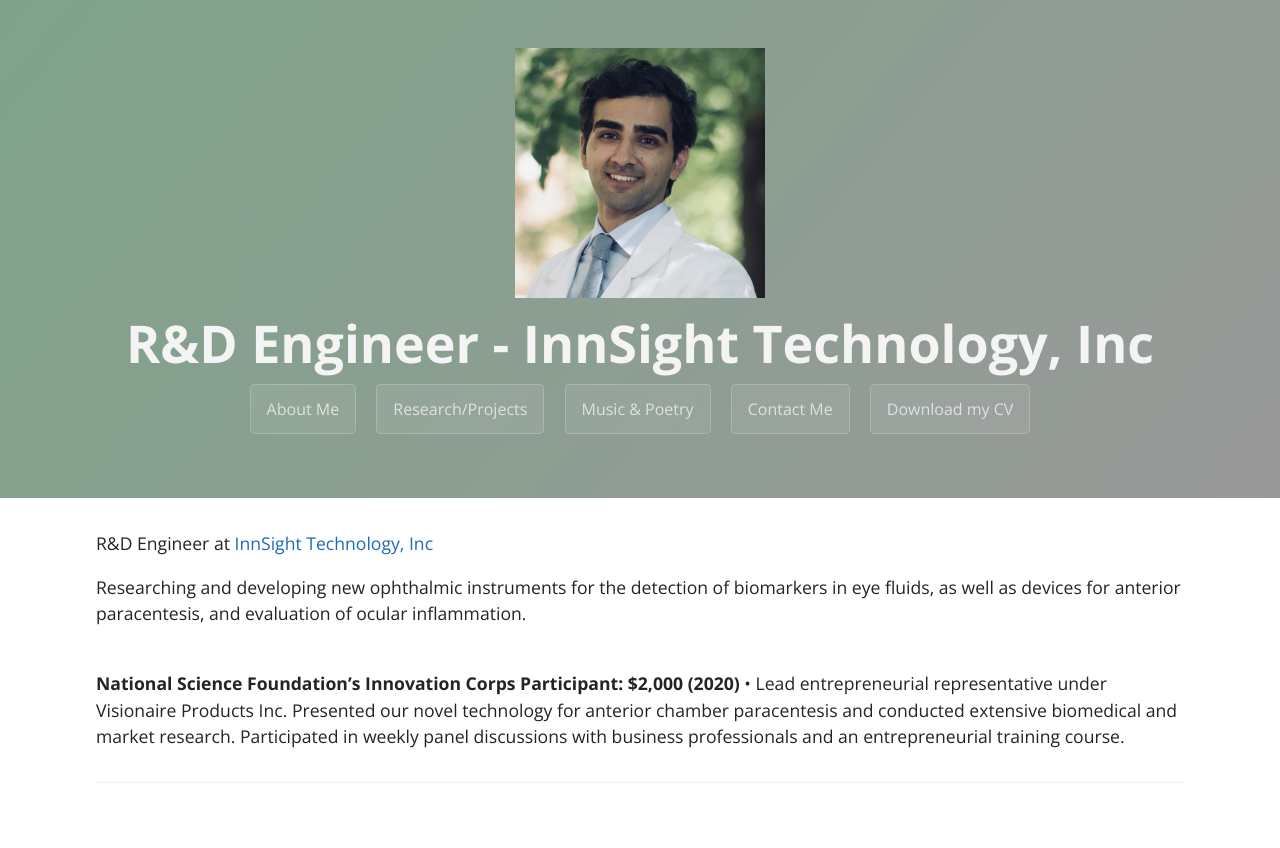
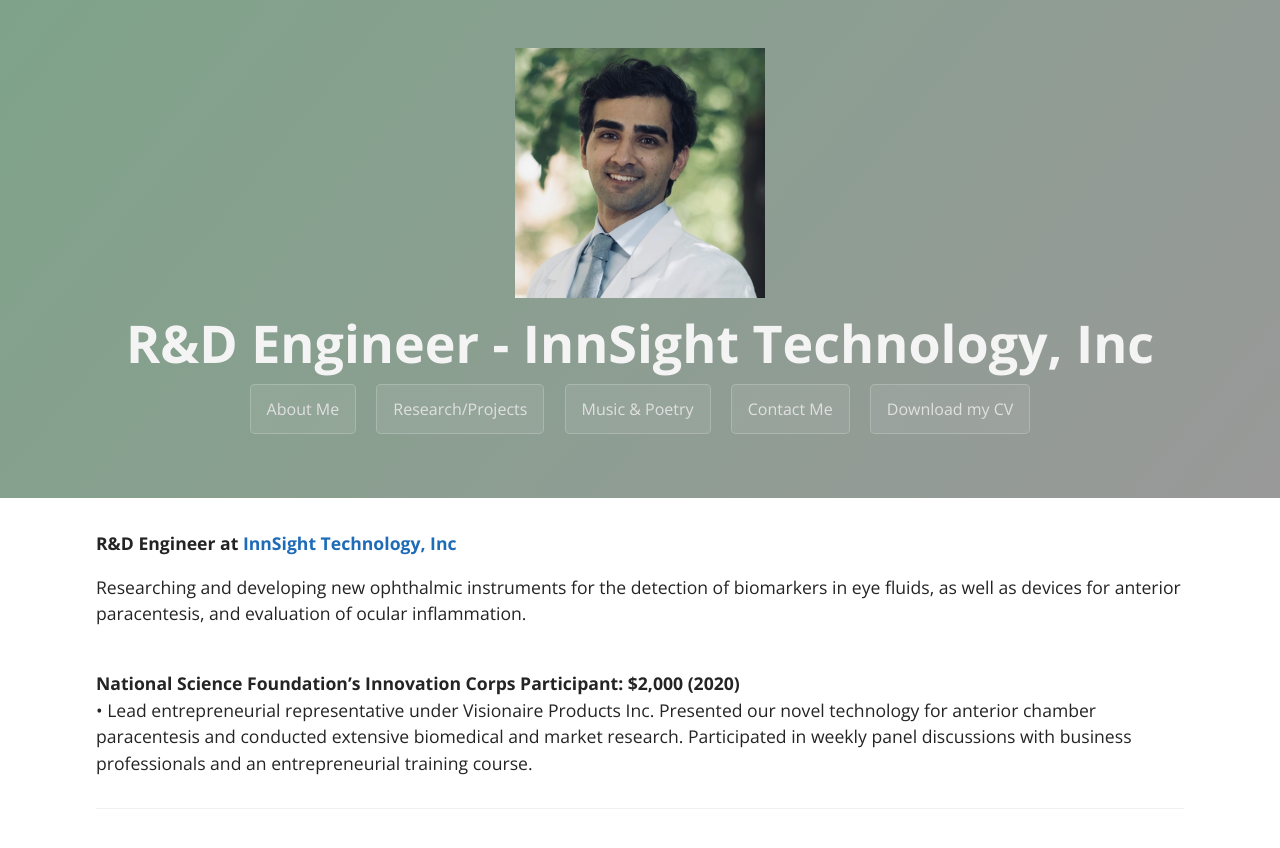
Before and after one commit to EyeCanDoIt/EyeCanDoIt.github.io, a Jekyll site: the page built from Innsight.md, in a window 1280 px wide. Shown: the top 848 px of the page. Built offline with Jekyll 4.4.1, drawn with Linux system fonts in a browser that asks for light colours.

Commit message:
Update Innsight.md

```diff
--- a/Innsight.md
+++ b/Innsight.md
@@ -4,13 +4,14 @@
 filename: Innsight
 ---
 
-R&D Engineer at [InnSight Technology, Inc](https://www.innsightech.com/){:target="_blank"}
+**R&D Engineer at [InnSight Technology, Inc](https://www.innsightech.com/){:target="_blank"}**
 
 Researching and developing new ophthalmic instruments for the detection of biomarkers in eye fluids, as well as devices for
 anterior paracentesis, and evaluation of ocular inflammation.
 
 <br>
 **National Science Foundation's Innovation Corps Participant: $2,000 (2020)**
+<br>
 • Lead entrepreneurial representative under Visionaire Products Inc. Presented our novel technology
 for anterior chamber paracentesis and conducted extensive biomedical and market research.
 Participated in weekly panel discussions with business professionals and an entrepreneurial training
```
